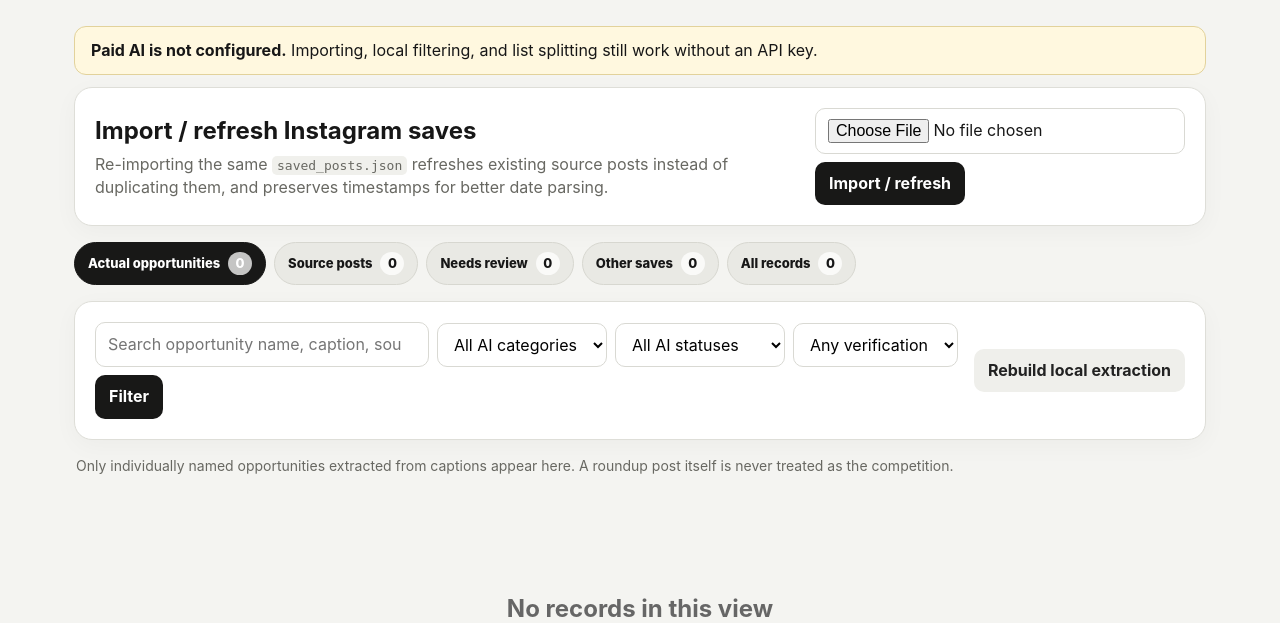
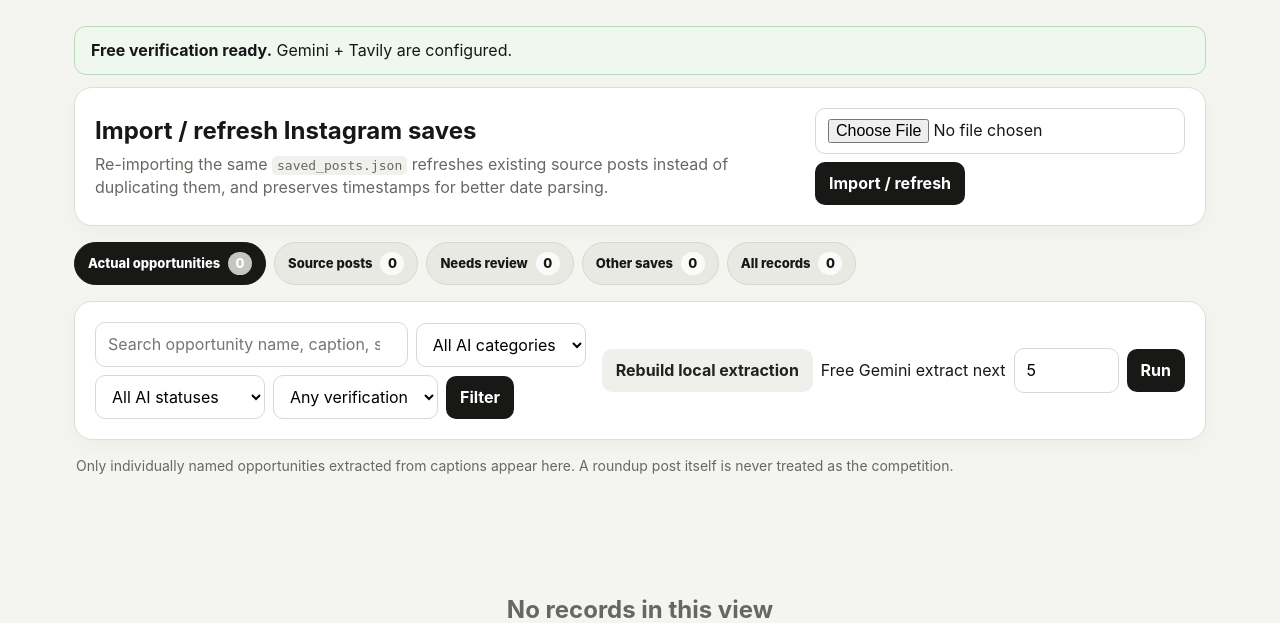
Before and after one commit to wxresearch/competition-tracker, a FastAPI app: page / in a window 1280 px wide. Shown: the part 256-879 px from the top of the page. Run offline with FastAPI, Linux system fonts and the light colour scheme; data that the repository does not hold is empty.

Commit message:
Show free Gemini and Tavily verification controls

```diff
--- a/templates/index.html
+++ b/templates/index.html
@@ -24,8 +24,16 @@
 
     {% if message %}<div class="notice success">{{ message }}</div>{% endif %}
     {% if error %}<div class="notice error">{{ error }}</div>{% endif %}
-    {% if not has_api_key %}
-      <div class="notice warn"><strong>Paid AI is not configured.</strong> Importing, local filtering, and list splitting still work without an API key.</div>
+    {% if not has_gemini_key or not has_tavily_key %}
+      <div class="notice warn">
+        <strong>Free verification setup:</strong>
+        {% if not has_gemini_key %} add <code>GEMINI_API_KEY</code>{% endif %}
+        {% if not has_gemini_key and not has_tavily_key %} and{% endif %}
+        {% if not has_tavily_key %} add <code>TAVILY_API_KEY</code>{% endif %}
+        to <code>.env</code>. Local import/splitting works either way.
+      </div>
+    {% else %}
+      <div class="notice success"><strong>Free verification ready.</strong> Gemini + Tavily are configured.</div>
     {% endif %}
 
     <section class="panel import-panel">
@@ -85,9 +93,9 @@
         <form action="/reclassify" method="post">
           <button type="submit" class="secondary">Rebuild local extraction</button>
         </form>
-        {% if view == 'opportunities' and has_api_key %}
+        {% if view == 'opportunities' and has_gemini_key %}
         <form action="/extract-next" method="post" class="batch-form">
-          <label>Paid AI extract next</label>
+          <label>Free Gemini extract next</label>
           <input type="number" name="batch_size" min="1" max="25" value="5">
           <button type="submit">Run</button>
         </form>
@@ -221,9 +229,11 @@
 
         <div class="actions">
           {% if c.record_origin == 'split_child' %}
-            {% if has_api_key %}
-              <form action="/competitions/{{ c.id }}/extract" method="post"><button type="submit" class="secondary">AI extract details</button></form>
-              <form action="/competitions/{{ c.id }}/verify" method="post"><button type="submit">Verify online</button></form>
+            {% if has_gemini_key %}
+              <form action="/competitions/{{ c.id }}/extract" method="post"><button type="submit" class="secondary">Gemini extract details</button></form>
+            {% endif %}
+            {% if free_verify_ready %}
+              <form action="/competitions/{{ c.id }}/verify" method="post"><button type="submit">Verify Free</button></form>
             {% endif %}
             {% if c.instagram_url %}<a class="button-link secondary" href="{{ c.instagram_url }}" target="_blank" rel="noopener noreferrer">Source Instagram</a>{% endif %}
           {% else %}
```
